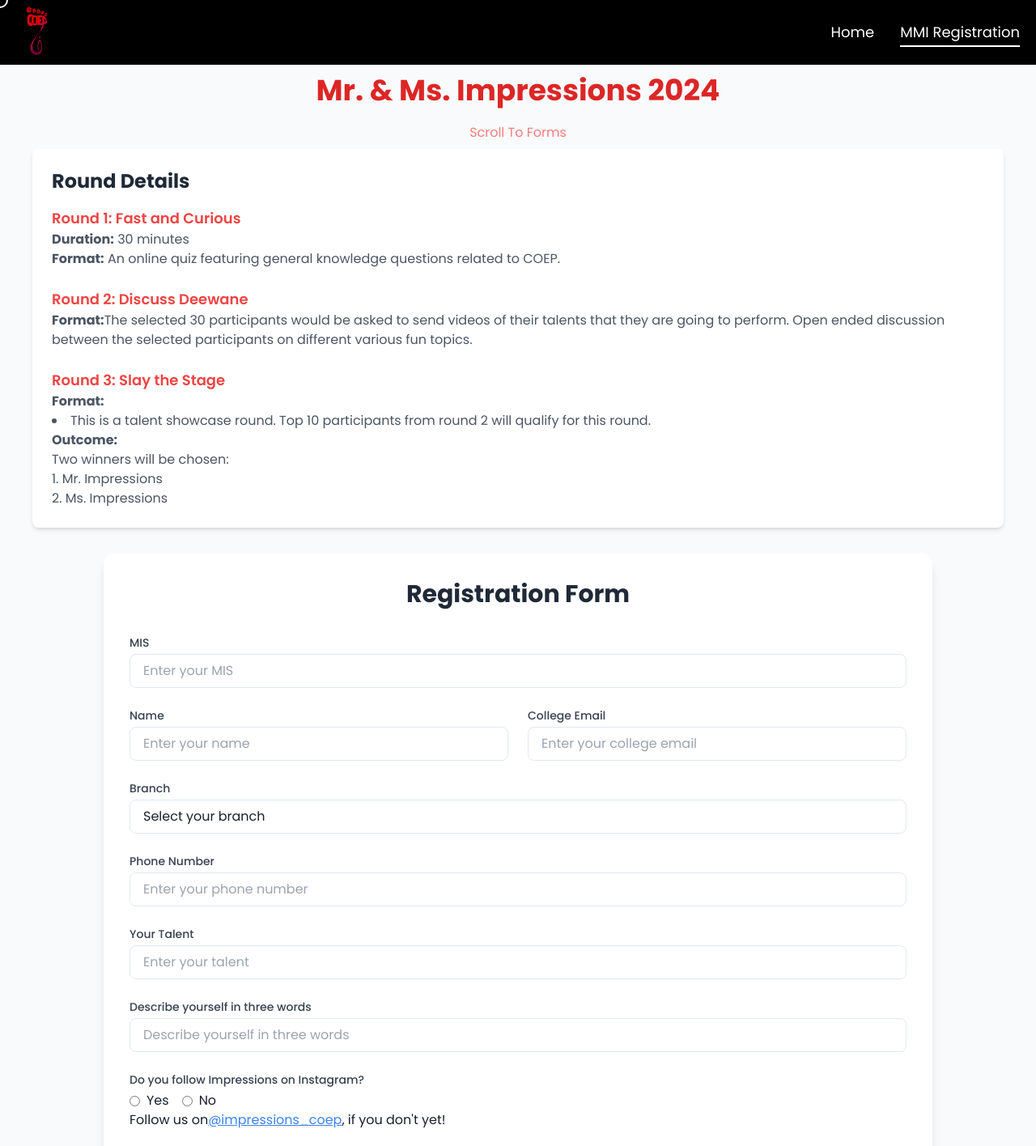
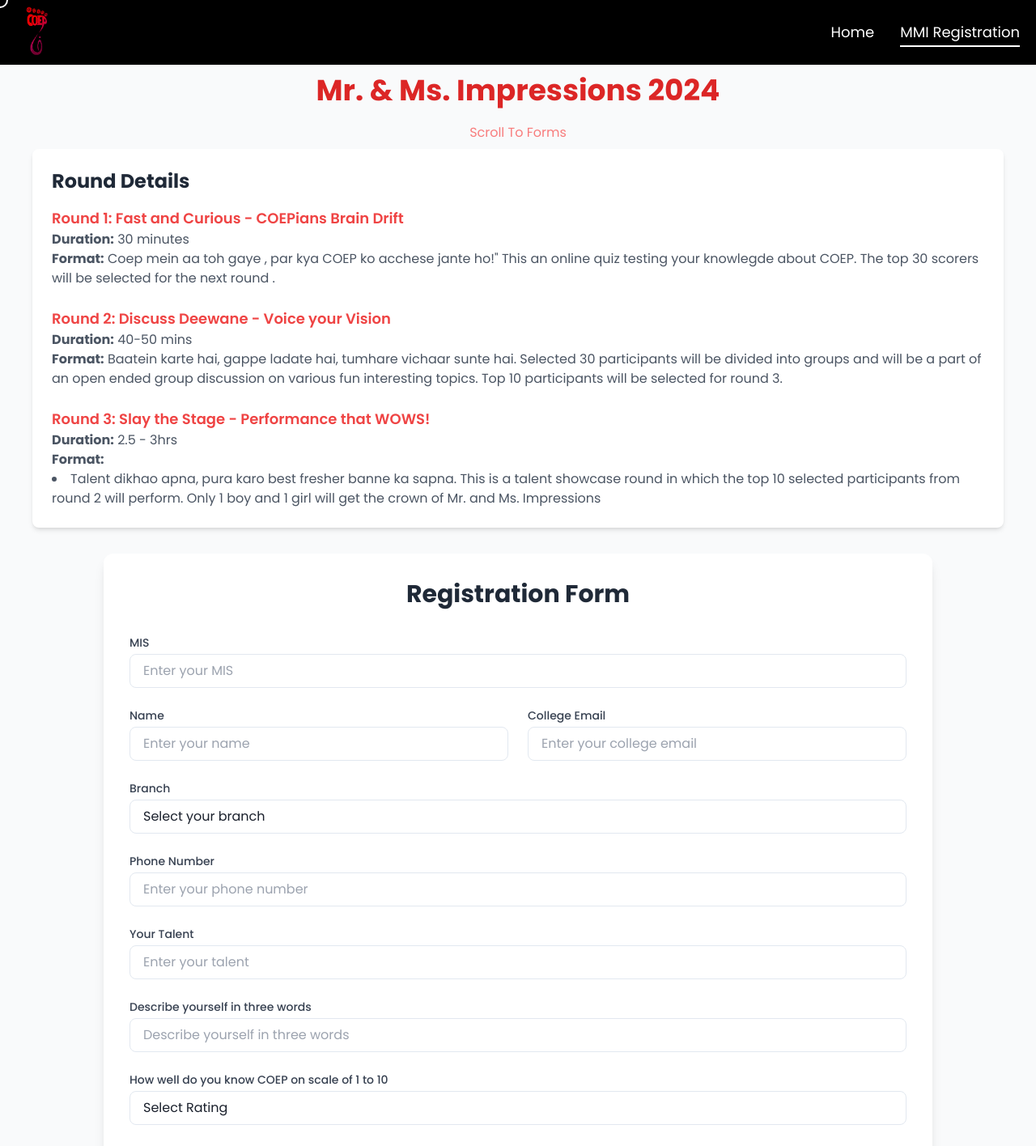
Before and after one commit to drdholu/impressions24, a React (Create React App) app: page /mmi-reg in a window 1280 px wide. Shown: the top 1416 px of the page at 81% size. Built offline with nearby package versions, Linux system fonts and the light colour scheme.

Commit message:
Form changes

```diff
--- a/src/components/MmiForm.js
+++ b/src/components/MmiForm.js
@@ -8,7 +8,7 @@
 import Details2 from "./ui/Details2"; // Import the Details2 component
 import Navbar from './Navbar'
 
-const scriptURL = 'https://script.google.com/macros/s/AKfycbyYnQ5CEsu2pTh8odizO2nueqCPzR17sLVlP961Zb4MXXJ6IyXCvwpYwwg0vK7drrkU/exec'
+const scriptURL = 'https://script.google.com/macros/s/AKfycbz57fm73fkBuBGtwJFOgTtCWtuyFrTxlqUwDVzYpeogIjB4lwKfcKeFuV-FiShc3Xkn/exec'
 const MMIForm = () => {
     const [formData, setFormData] = useState({
         mis: '',
@@ -19,6 +19,7 @@
         talent: '',        // Added talent field
         description: '',   // Added description field
         followInstagram: '', // Changed to store 'Yes' or 'No'
+        coeprating:'',
     });
 
     const formRef = useRef();
@@ -45,6 +46,7 @@
             talent: '',        // Added talent field
             description: '',   // Added description field
             followInstagram: '', // Changed to store 'Yes' or 'No'
+            coeprating:'',
         });
     };
 
@@ -107,7 +109,9 @@
         'Manufacturing', 'Civil', 'Computer', 'Robotics & AI', 'EnTC', 'Electrical',
         'Instrumentation', 'Metallurgy', 'Mechanical'
     ];
-
+    const options1 = [
+        1,2,3,4,5,6,7,8,9,10
+    ];
     const inputClass = "w-full px-4 py-2 border rounded-lg focus:ring-2 focus:ring-blue-500 focus:border-transparent outline-none transition duration-200";
     const labelClass = "block text-sm font-medium text-gray-700 mb-1";
     const selectClass = "w-full px-4 py-2 border rounded-lg focus:ring-2 focus:ring-blue-500 focus:border-transparent outline-none appearance-none bg-white";
@@ -250,7 +254,21 @@
                                     placeholder="Describe yourself in three words"
                                 />
                             </div>
-
+                            <div>
+                                <label className={labelClass}>How well do you know COEP on scale of 1 to 10</label>
+                                <select
+                                    name="coeprating"
+                                    value={formData.coeprating}
+                                    onChange={handleInputChange}
+                                    className={selectClass}
+                                    required
+                                >
+                                    <option value="">Select Rating</option>
+                                    {options1.map((option) => (
+                                        <option key={option} value={option}>{option}</option>
+                                    ))}
+                                </select>
+                            </div>
                             <div>
                                 <label className={labelClass}>Do you follow Impressions on Instagram?</label>
                                 <div className="flex items-center space-x-4">
--- a/src/components/ui/Details2.js
+++ b/src/components/ui/Details2.js
@@ -7,28 +7,27 @@
         <h2 className="mb-4 text-xl font-bold text-gray-800 sm:text-2xl">Round Details</h2>
         <div className="space-y-6 text-sm text-gray-600 sm:text-base">
           <div>
-            <h3 className="text-lg font-semibold text-red-500">Round 1: Fast and Curious</h3>
+            <h3 className="text-lg font-semibold text-red-500">Round 1: Fast and Curious - COEPians Brain Drift</h3>
             <p><strong>Duration:</strong> 30 minutes</p>
-            <p><strong>Format:</strong> An online quiz featuring general knowledge questions related to COEP.</p>
+            <p><strong>Format:</strong> Coep mein aa toh gaye , par kya COEP ko acchese jante ho!" This an online quiz testing your knowlegde about COEP. The top 30 scorers will be selected for the next round
+            .</p>
           </div>
           <div>
-            <h3 className="text-lg font-semibold text-red-500">Round 2: Discuss Deewane</h3>
-            <p><strong>Format:</strong>The selected 30 participants would be asked to send videos of their talents that they are going to perform. Open ended discussion between the selected participants on different various fun topics.</p>
+            <h3 className="text-lg font-semibold text-red-500">Round 2: Discuss Deewane - Voice your Vision</h3>
+            <p><strong>Duration:</strong> 40-50 mins
+            </p>
+            <p><strong>Format:</strong> Baatein karte hai, gappe ladate hai, tumhare vichaar sunte hai. Selected 30 participants will be divided into groups and will be a part of an open ended group discussion on various fun  interesting topics. Top 10 participants will be selected for round 3.
+            </p>
           </div>
           <div>
-            <h3 className="text-lg font-semibold text-red-500">Round 3: Slay the Stage</h3>
+            <h3 className="text-lg font-semibold text-red-500">Round 3: Slay the Stage - Performance that WOWS!</h3>
+            <p><strong>Duration:</strong> 2.5 - 3hrs</p>
             <p><strong>Format:</strong></p>
             <ul className="list-disc list-inside">
-              <li>This is a talent showcase round. Top 10 participants from round 2 will qualify for this round.</li>
+              <li>Talent dikhao apna, pura karo best fresher banne ka sapna. This is a talent showcase round in which the top 10 selected participants from round 2 will perform. Only 1 boy and 1 girl will get the crown of Mr. and Ms. Impressions</li>
               {/* <li>Additionally, 2 wild card entries will be selected to join.</li> */}
             </ul>
-            <p><strong>Outcome:</strong></p>
-            <p>Two winners will be chosen:</p>
-            <ol className="list-decimal list-inside">
-              <li>Mr. Impressions</li>
-              <li>Ms. Impressions</li>
-              {/* <li>Best Performance/People's Choice Award</li> */}
-            </ol>
+
           </div>
         </div>
       </div>
```
